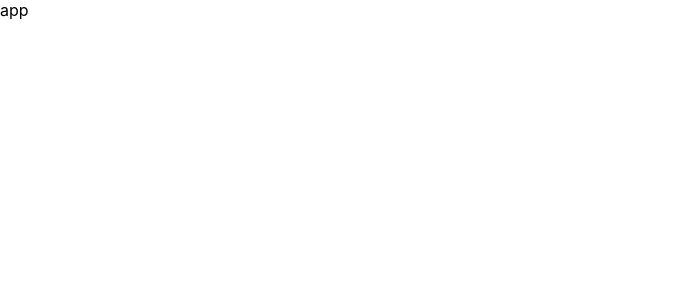
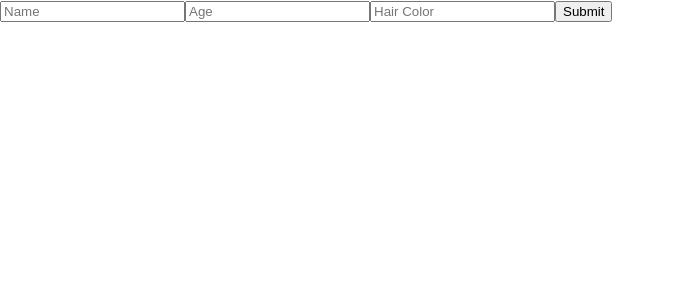
Before and after one commit to miss-ndeya/React_Design_Patterns, a React (Create React App) app: page / in a window 1280 px wide. Shown: the top 300 px of the page, without its empty margins (0-675 px from the left). Built offline with nearby package versions, Linux system fonts and the light colour scheme.

Commit message:
frist commit

```diff
--- a/src/App.js
+++ b/src/App.js
@@ -1,5 +1,9 @@
+import { UncontrolledForm } from './UncontrolledForm';
+
 function App() {
-  return <div>app</div>;
+	return (
+		<UncontrolledForm />
+	);
 }
 
 export default App;
--- /dev/null
+++ b/src/UncontrolledForm.js
@@ -0,0 +1,24 @@
+
+import React from 'react';
+
+export const UncontrolledForm = () => {
+	const nameInput = React.createRef();
+	const ageInput = React.createRef();
+	const hairColorInput = React.createRef();
+
+	const handleSubmit = e => {
+		console.log(nameInput.current.value);
+		console.log(ageInput.current.value);
+		console.log(hairColorInput.current.value);
+		e.preventDefault();
+	}
+
+	return (
+		<form onSubmit={handleSubmit}>
+			<input name="name" type="text" placeholder="Name" ref={nameInput} />
+			<input name="age" type="number" placeholder="Age" ref={ageInput} />
+			<input name="hairColor" type="text" placeholder="Hair Color" ref={hairColorInput} />
+			<input type="submit" value="Submit" />
+		</form>
+	);
+}
```
